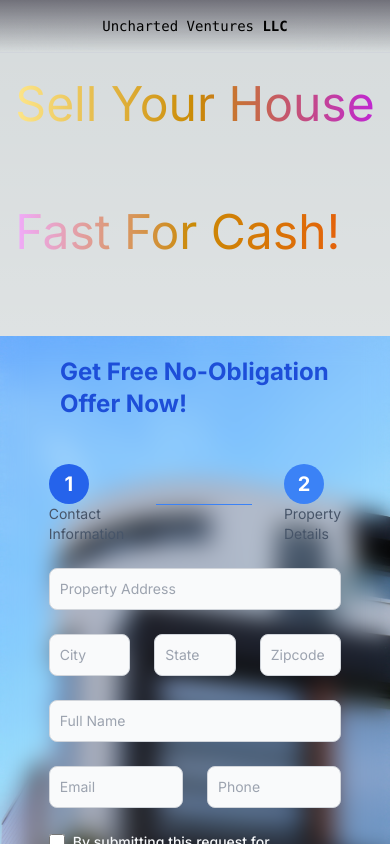
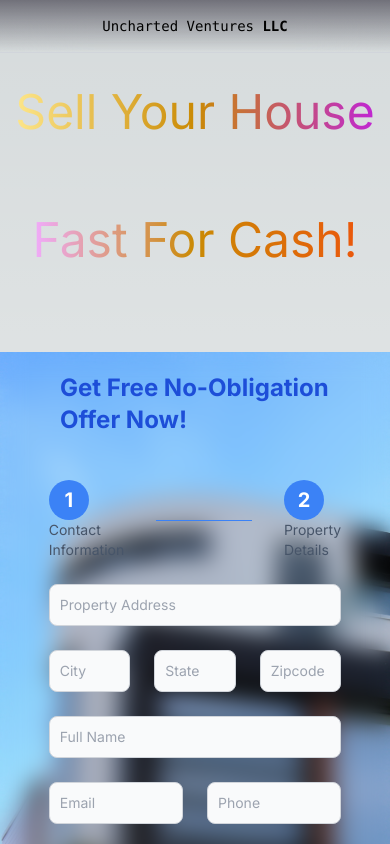
Before and after one commit to ainoyatov/uncharted-ventures, a Next.js app: page / in a window 390 px wide. Shown: the top 844 px of the page. Built offline with nearby package versions, Linux system fonts and the light colour scheme.

Commit message:
contact forms renamed

```diff
--- a/app/page.tsx
+++ b/app/page.tsx
@@ -1,5 +1,5 @@
 import Image from "next/image";
-import ContactForm from '@/components/contact-forms/contactForm'
+import ContactFormMobile from '@/components/contact-forms/contactForm'
 import ContactMiniForm from "@/components/contact-forms/contactMini";
 
 export default function Home() {
@@ -34,13 +34,13 @@ export default function Home() {
       </div>
 
       <div className="flex flex-col place-items-center py-8  md:hidden">
-        <div className="flex flex-col justify-center">
-          <h1 className="h-32 bg-gradient-to-r from-amber-200 via-yellow-600 to-fuchsia-600 bg-clip-text text-transparent text-5xl ">Sell Your House</h1>
-          <h1 className="h-32 bg-gradient-to-r from-fuchsia-300 via-yellow-600 to-orange-600 bg-clip-text text-transparent text-5xl ">Fast For Cash!</h1>
+        <div className="flex flex-col place-items-center p-2">
+          <h1 className="h-32 bg-gradient-to-r from-amber-200 via-yellow-600 to-fuchsia-600 bg-clip-text text-transparent text-5xl xs:text-6xl ">Sell Your House</h1>
+          <h1 className="h-32 bg-gradient-to-r from-fuchsia-300 via-yellow-600 to-orange-600 bg-clip-text text-transparent text-5xl xs:text-6xl ">Fast For Cash!</h1>
         </div>
         <div className=" bg-image-main bg-cover ">
           <div className="backdrop-blur-md">
-            <ContactForm />
+            <ContactFormMobile />
           </div>
         </div>
       </div>
--- a/components/contact-forms/contactForm.jsx
+++ b/components/contact-forms/contactForm.jsx
@@ -3,7 +3,7 @@
 import { useForm } from "react-hook-form";
 import { useState } from "react";
 
-const ContactForm = () => {
+const ContactFormMobile = () => {
 
     const [isToggled, setIsToggled] = useState(false);
     const {register, handleSubmit, reset} = useForm();
@@ -23,7 +23,7 @@ const ContactForm = () => {
             </div>
             <div className='flex flex-row place-items-center mb-6 w-3/4'>
                 <div className="flex flex-col">
-                    <div className='flex p-4 items-center justify-center w-10 h-10 bg-blue-600 text-white text-xl font-bold rounded-full'>1</div>
+                    <div className='flex p-4 items-center justify-center w-10 h-10 bg-blue-500 text-white text-xl font-bold rounded-full'>1</div>
                     <div className="text-sm text-slate-600">Contact Information</div>
                 </div>
                 <div className='flex flex-col w-full h-px bg-blue-500 mx-8'></div>
@@ -158,4 +158,4 @@ const ContactForm = () => {
     );
 }
 
-export default ContactForm;
+export default ContactFormMobile;
--- a/components/contact-forms/contactMini.jsx
+++ b/components/contact-forms/contactMini.jsx
@@ -5,7 +5,7 @@ import {useForm} from 'react-hook-form';
 import ReCAPTCHA from 'react-google-recaptcha';
 import { useState } from 'react';
 
-const ContactMiniForm = () => {
+const ContactFormDesktop = () => {
 
     const {register, handleSubmit, reset} = useForm();
     const [captcha, setCaptcha] = useState(null);
@@ -123,7 +123,7 @@ const ContactMiniForm = () => {
                         {...register('tos')}
                         onClick={toggle}
                     />
-            </div>
+                </div>
                 <label
                     htmlFor="remember"
                     className="ms-2 text-[8px] text-slate-50 dark:text-gray-300">By submitting this request for information, I hereby agree to the <a href="#" className="text-blue-600 hover:underline dark:text-blue-500">Terms Of Use and Privacy Policy</a> and consent to receive messages or calls via email, phone and or SMS. Standard Msg and Data Rates Apply.
@@ -154,4 +154,4 @@ const ContactMiniForm = () => {
     );
 }
 
-export default ContactMiniForm;
+export default ContactFormDesktop;
```
